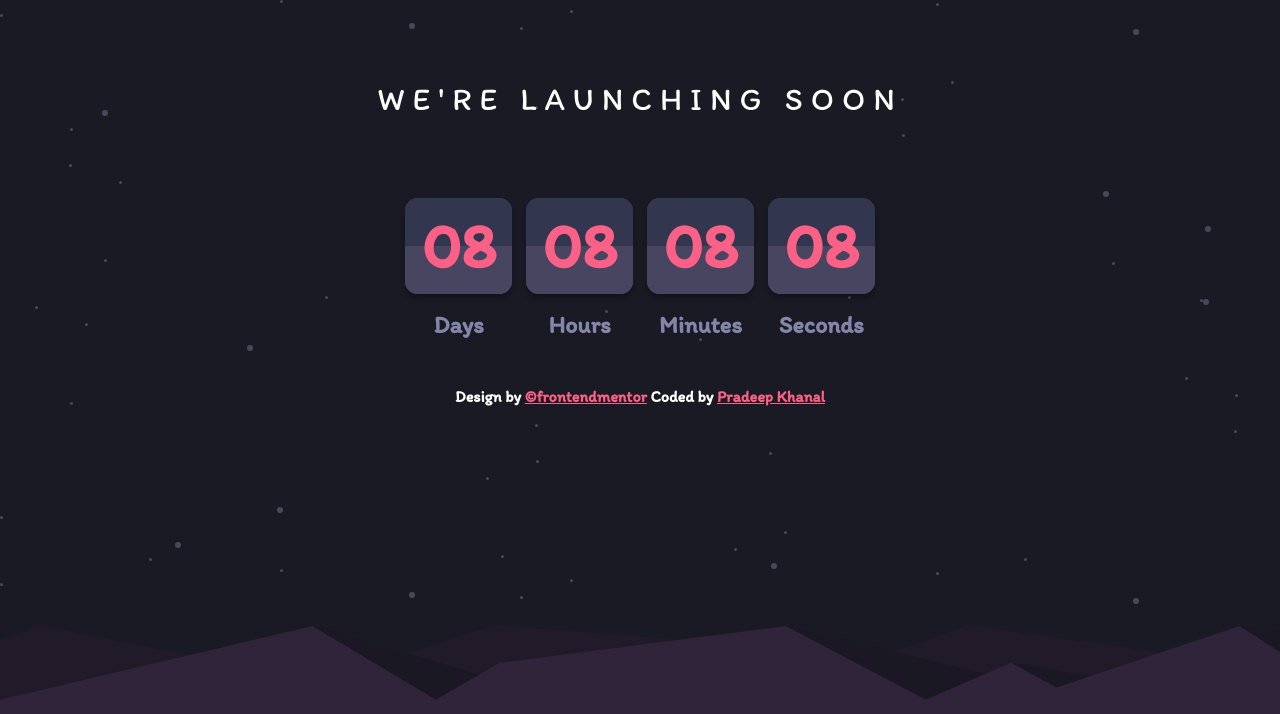
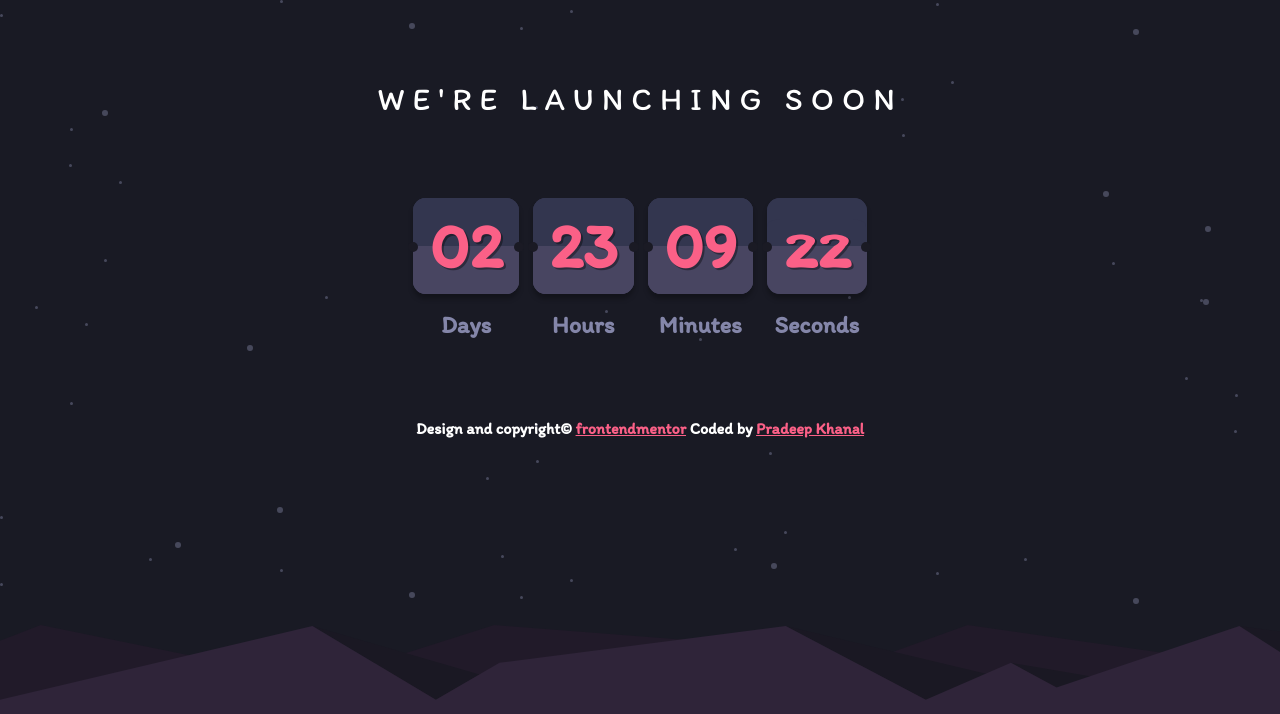
Before and after one commit to pradeepkhanal23/live-time-and-date, a plain HTML site: page index.html in a window 1280 px wide. Shown: the top 714 px of the page. Drawn offline with Linux system fonts and the light colour scheme.

Commit message:
project finished

```diff
--- a/index.html
+++ b/index.html
@@ -23,51 +23,54 @@
         <div class="card">
           <section class="flip-card" id="days">
             <div class="card-on-display">
-              <div class="top">08</div>
-              <div class="bottom">08</div>
+              <div class="top">D</div>
+              <div class="bottom">D</div>
             </div>
             <div class="overlay-cards">
-              <div class="top-overlay">08</div>
-              <div class="bottom-overlay">08</div>
+              <div class="top-overlay">D</div>
+              <div class="bottom-overlay">D</div>
             </div>
           </section>
           <p class="label">Days</p>
         </div>
+
         <div class="card">
           <section class="flip-card" id="hours">
             <div class="card-on-display">
-              <div class="top">08</div>
-              <div class="bottom">08</div>
+              <div class="top">H</div>
+              <div class="bottom">H</div>
             </div>
             <div class="overlay-cards">
-              <div class="top-overlay">08</div>
-              <div class="bottom-overlay">08</div>
+              <div class="top-overlay">H</div>
+              <div class="bottom-overlay">H</div>
             </div>
           </section>
           <p class="label">Hours</p>
         </div>
+
         <div class="card">
           <section class="flip-card" id="minutes">
             <div class="card-on-display">
-              <div class="top">08</div>
-              <div class="bottom">08</div>
+              <div class="top">M</div>
+              <div class="bottom">M</div>
             </div>
             <div class="overlay-cards">
-              <div class="top-overlay">08</div>
-              <div class="bottom-overlay">08</div>
+              <div class="top-overlay">M</div>
+              <div class="bottom-overlay">M</div>
             </div>
           </section>
           <p class="label">Minutes</p>
         </div>
+
         <div class="card">
           <section class="flip-card" id="seconds">
             <div class="card-on-display">
-              <div class="top">08</div>
-              <div class="bottom">08</div>
+              <div class="top">S</div>
+              <div class="bottom">S</div>
             </div>
             <div class="overlay-cards">
-              <div class="top-overlay">08</div>
-              <div class="bottom-overlay">08</div>
+              <div class="top-overlay">S</div>
+              <div class="bottom-overlay">S</div>
             </div>
           </section>
           <p class="label">Seconds</p>
@@ -75,10 +78,10 @@
       </div>
       <div class="copyright">
         <p>
-          Design by
+          Design and copyright&copy;
           <a
             href="https://www.frontendmentor.io/challenges/launch-countdown-timer-N0XkGfyz-"
-            >&copy;frontendmentor</a
+            >frontendmentor</a
           >
           <span
             >Coded by
--- a/script.js
+++ b/script.js
@@ -1,107 +1,152 @@
-// Getting Systems Time instead of launch time
+const secondsCard = document.getElementById("seconds");
+const secondsTopCard = secondsCard.children[0].children[0];
+const secondsBottomCard = secondsCard.children[0].children[1];
+const secondsOverlayTopCard = secondsCard.children[1].children[0];
+const secondsOverlayBottomCard = secondsCard.children[1].children[1];
 
-// setInterval(() => {
-//   const date = new Date();
-//   let day = date.getDate();
-//   let seconds = date.getSeconds();
-//   let min = date.getMinutes();
-//   let hour = date.getHours();
+const minutesCard = document.getElementById("minutes");
+const minutesTopCard = minutesCard.children[0].children[0];
+const minutesBottomCard = minutesCard.children[0].children[1];
+const minutesOverlayTopCard = minutesCard.children[1].children[0];
+const minutesOverlayBottomCard = minutesCard.children[1].children[1];
 
-//   day = day < 10 ? "0" + day : day;
-//   min = min < 10 ? "0" + min : min;
-//   hour = hour < 10 ? "0" + hour : hour;
-//   seconds = seconds < 10 ? "0" + seconds : seconds;
+const hoursCard = document.getElementById("hours");
+const hoursTopCard = hoursCard.children[0].children[0];
+const hoursBottomCard = hoursCard.children[0].children[1];
+const hoursOverlayTopCard = hoursCard.children[1].children[0];
+const hoursOverlayBottomCard = hoursCard.children[1].children[1];
 
-//   //   ---------------SECOND FLIP CARD-------------------------
+const daysCard = document.getElementById("days");
+const daysTopCard = daysCard.children[0].children[0];
+const daysBottomCard = daysCard.children[0].children[1];
+const daysOverlayTopCard = daysCard.children[1].children[0];
+const daysOverlayBottomCard = daysCard.children[1].children[1];
 
-//   const flipCardSecond = document.querySelector(".flip-card-second");
+let previousDate = new Date();
+let previousDay = previousDate.getDay();
+let previousHour = previousDate.getHours();
+let previousMinute = previousDate.getMinutes();
+let previousSecond = previousDate.getSeconds();
 
-//   const topHalfSecond = document.createElement("div");
-//   topHalfSecond.classList.add("top-flip");
-//   flipCardSecond.appendChild(topHalfSecond);
+previousDay = previousDay < 10 ? "0" + previousDay : previousDay;
+previousHour = previousHour < 10 ? "0" + previousHour : previousHour;
+previousMinute = previousMinute < 10 ? "0" + previousMinute : previousMinute;
+previousSecond = previousSecond < 10 ? "0" + previousSecond : previousSecond;
 
-//   const bottomHalfSecond = document.createElement("div");
-//   bottomHalfSecond.classList.add("bottom-flip");
-//   flipCardSecond.appendChild(bottomHalfSecond);
+setInterval(flipCard, 1000);
+function flipCard() {
+  const currentDate = new Date();
 
-//   const flipCardSecondChildren = Array.from(
-//     document.querySelector(".flip-card-second").children
-//   );
+  let currentDay = currentDate.getDay();
+  let currentHour = currentDate.getHours();
+  let currentMinute = currentDate.getMinutes();
+  let currentSecond = currentDate.getSeconds();
 
-//   flipCardSecondChildren.forEach((child) => {
-//     child.textContent = seconds;
-//   });
+  currentDay = currentDay < 10 ? "0" + currentDay : currentDay;
+  currentHour = currentHour < 10 ? "0" + currentHour : currentHour;
+  currentMinute = currentMinute < 10 ? "0" + currentMinute : currentMinute;
+  currentSecond = currentSecond < 10 ? "0" + currentSecond : currentSecond;
 
-//   //   ---------------SECOND FLIP CARD ENDS-------------------------
+  secondsTopCard.innerText = currentSecond;
+  secondsBottomCard.innerText = currentSecond;
+  secondsOverlayTopCard.innerText = currentSecond;
+  secondsOverlayBottomCard.innerText = currentSecond;
 
-//   //   ---------------------------------------------------------------------------------------------------
+  minutesTopCard.innerText = currentMinute;
+  minutesBottomCard.innerText = currentMinute;
+  minutesOverlayTopCard.innerText = currentMinute;
+  minutesOverlayBottomCard.innerText = currentMinute;
 
-//   //   --------------MINUTES FLIP CARD---------------------
+  hoursTopCard.innerText = currentHour;
+  hoursBottomCard.innerText = currentHour;
+  hoursOverlayTopCard.innerText = currentHour;
+  hoursOverlayBottomCard.innerText = currentHour;
 
-//   const flipCardMinute = document.querySelector(".flip-card-minute");
+  daysTopCard.innerText = currentDay;
+  daysBottomCard.innerText = currentDay;
+  daysOverlayTopCard.innerText = currentDay;
+  daysOverlayBottomCard.innerText = currentDay;
 
-//   const topHalfMinute = document.createElement("div");
-//   topHalfMinute.classList.add("top-flip");
-//   flipCardMinute.appendChild(topHalfMinute);
+  // -------------------------SECOND SEGMENT-----------------------------------
 
-//   const bottomHalfMinute = document.createElement("div");
-//   bottomHalfMinute.classList.add("bottom-flip");
-//   flipCardMinute.appendChild(bottomHalfMinute);
+  if (previousSecond != currentSecond) {
+    secondsTopCard.innerText = currentSecond;
+    secondsBottomCard.innerText = currentSecond;
+    secondsOverlayTopCard.innerText = currentSecond;
+    secondsOverlayBottomCard.innerText = currentSecond;
+    secondsOverlayTopCard.classList.add("flip");
+    secondsOverlayBottomCard.classList.add("flip");
+    previousSecond = currentSecond;
 
-//   const flipCardMinuteChildren = Array.from(
-//     document.querySelector(".flip-card-minute").children
-//   );
+    setTimeout(() => {
+      secondsOverlayTopCard.classList.remove("flip");
+      secondsOverlayBottomCard.classList.remove("flip");
+    }, 500);
+  } else {
+    secondsOverlayTopCard.classList.remove("flip");
+    secondsOverlayBottomCard.classList.remove("flip");
+    previousSecond = currentSecond;
+  }
 
-//   flipCardMinuteChildren.forEach((child) => {
-//     child.textContent = min;
-//   });
+  // -------------------------MINUTE SEGMENT-----------------------------------
+  if (previousMinute != currentMinute) {
+    // minutesTopCard.innerText = currentMinute;
+    // minutesBottomCard.innerText = currentMinute;
+    minutesOverlayTopCard.innerText = currentMinute;
+    minutesOverlayBottomCard.innerText = currentMinute;
+    minutesOverlayTopCard.classList.add("flip");
+    minutesOverlayBottomCard.classList.add("flip");
+    previousMinute = currentMinute;
 
-//   //   --------------MINUTES FLIP CARD ENDS---------------------
-//   // ------------------------------------------------------------------------------------------------------
+    setTimeout(() => {
+      minutesOverlayTopCard.classList.remove("flip");
+      minutesOverlayBottomCard.classList.remove("flip");
+    }, 500);
+  } else {
+    minutesOverlayTopCard.classList.remove("flip");
+    minutesOverlayBottomCard.classList.remove("flip");
+    previousMinute = currentMinute;
+  }
 
-//   // --------------HOURS FLIP CARD---------------------
+  // --------------------HOUR SEGMENT------------------------------------------------------
 
-//   const flipCardHour = document.querySelector(".flip-card-hour");
+  if (previousHour != currentHour) {
+    hoursTopCard.innerText = currentHour;
+    hoursBottomCard.innerText = currentHour;
+    hoursOverlayTopCard.innerText = currentHour;
+    hoursOverlayBottomCard.innerText = currentHour;
+    hoursOverlayTopCard.classList.add("flip");
+    hoursOverlayBottomCard.classList.add("flip");
+    previousHour = currentHour;
 
-//   const topHalfHour = document.createElement("div");
-//   topHalfHour.classList.add("top-flip");
-//   flipCardHour.appendChild(topHalfHour);
+    setTimeout(() => {
+      hoursOverlayTopCard.classList.remove("flip");
+      hoursOverlayBottomCard.classList.remove("flip");
+    }, 500);
+  } else {
+    hoursOverlayTopCard.classList.remove("flip");
+    hoursOverlayBottomCard.classList.remove("flip");
+    previousHour = currentHour;
+  }
 
-//   const bottomHalfHour = document.createElement("div");
-//   bottomHalfHour.classList.add("bottom-flip");
-//   flipCardHour.appendChild(bottomHalfHour);
+  // --------------------DAY SEGMENT------------------------------------------------------
 
-//   const flipCardHourChildren = Array.from(
-//     document.querySelector(".flip-card-hour").children
-//   );
+  if (previousDay != currentDay) {
+    daysTopCard.innerText = currentDay;
+    daysBottomCard.innerText = currentDay;
+    daysOverlayTopCard.innerText = currentDay;
+    daysOverlayBottomCard.innerText = currentDay;
+    daysOverlayTopCard.classList.add("flip");
+    daysOverlayBottomCard.classList.add("flip");
+    previousDay = currentDay;
 
-//   flipCardHourChildren.forEach((child) => {
-//     child.textContent = hour;
-//   });
-
-//   //   --------------HOURS FLIP CARD ENDS---------------------
-
-//   //   ----------------------------------------------------------------------------------------------------
-
-//   //   --------------DAY FLIP CARD---------------------
-
-//   const flipCardDay = document.querySelector(".flip-card-day");
-
-//   const topHalfDay = document.createElement("div");
-//   topHalfDay.classList.add("top-flip");
-//   flipCardDay.appendChild(topHalfDay);
-
-//   const bottomHalfDay = document.createElement("div");
-//   bottomHalfDay.classList.add("bottom-flip");
-//   flipCardDay.appendChild(bottomHalfDay);
-
-//   const flipCardDayChildren = Array.from(
-//     document.querySelector(".flip-card-day").children
-//   );
-
-//   flipCardDayChildren.forEach((child) => {
-//     child.textContent = day;
-//   });
-
-//   //   --------------DAYS FLIP CARD ENDS---------------------
-// }, 1000);
+    setTimeout(() => {
+      daysOverlayTopCard.classList.remove("flip");
+      daysOverlayBottomCard.classList.remove("flip");
+    }, 500);
+  } else {
+    daysOverlayTopCard.classList.remove("flip");
+    daysOverlayBottomCard.classList.remove("flip");
+    previousDay = currentDay;
+  }
+}
--- a/styles.css
+++ b/styles.css
@@ -64,13 +64,6 @@ main {
   color: var(--grayishBlue);
 }
 
-.copyright {
-  margin: 3rem auto;
-  color: white;
-  font-size: 1rem;
-  white-space: nowrap;
-}
-
 .link {
   cursor: pointer;
 }
@@ -95,7 +88,7 @@ main {
   gap: 1rem;
 }
 
-/* .card::before {
+.card::before {
   position: absolute;
   content: "";
   background-color: #1a1a24;
@@ -117,7 +110,7 @@ main {
   z-index: 10000;
   right: -5%;
   top: 31%;
-} */
+}
 
 .flip-card {
   position: relative;
@@ -185,6 +178,11 @@ main {
   transform-origin: bottom;
 }
 
+.card-on-display,
+.overlay-cards {
+  text-shadow: var(--text-shadow);
+}
+
 @keyframes flip-top {
   100% {
     transform: rotateX(90deg);
@@ -203,63 +201,11 @@ main {
   }
 }
 
-/* .top,
-.bottom,
-.flip-card .top-flip,
-.flip-card .bottom-flip {
-  height: 0.75em;
-  padding: 0.25em;
-  line-height: 1;
-  overflow: hidden;
-} */
-
-/* .top,
-.flip-card .top-flip {
-  border-top-right-radius: 0.2em;
-  border-top-left-radius: 0.2em;
-  background-color: #33364f;
-
-
-.bottom,
-.flip-card .bottom-flip {
-  border-bottom-right-radius: 0.2em;
-  border-bottom-left-radius: 0.2em;
-  background-color: #484561;
-  display: flex;
-  align-items: end;
+.copyright {
+  margin: 5rem auto;
+  color: white;
+  font-size: 1rem;
 }
-
-.flip-card .top-flip {
-  position: absolute;
-  width: 100%;
-  animation: flip-top 160ms ease-in;
-  transform-origin: bottom;
-  transform-style: preserve-3d;
-}
-
-@keyframes flip-top {
-  100% {
-    transform: rotateX(90deg);
-  }
-}
-
-.flip-card .bottom-flip {
-  position: absolute;
-  width: 100%;
-  animation: flip-bottom 160ms ease-out 160ms;
-  transform-origin: top;
-  transform: rotateX(90deg);
-  transform-style: preserve-3d;
-  bottom: 0;
-}
-
-@keyframes flip-bottom {
-  100% {
-    transform: rotateX(0deg);
-  }
-}
-
-/* -----------CORE CSS ENDS HERE------------- */
 
 .pattern-hills {
   width: 100%;
```
